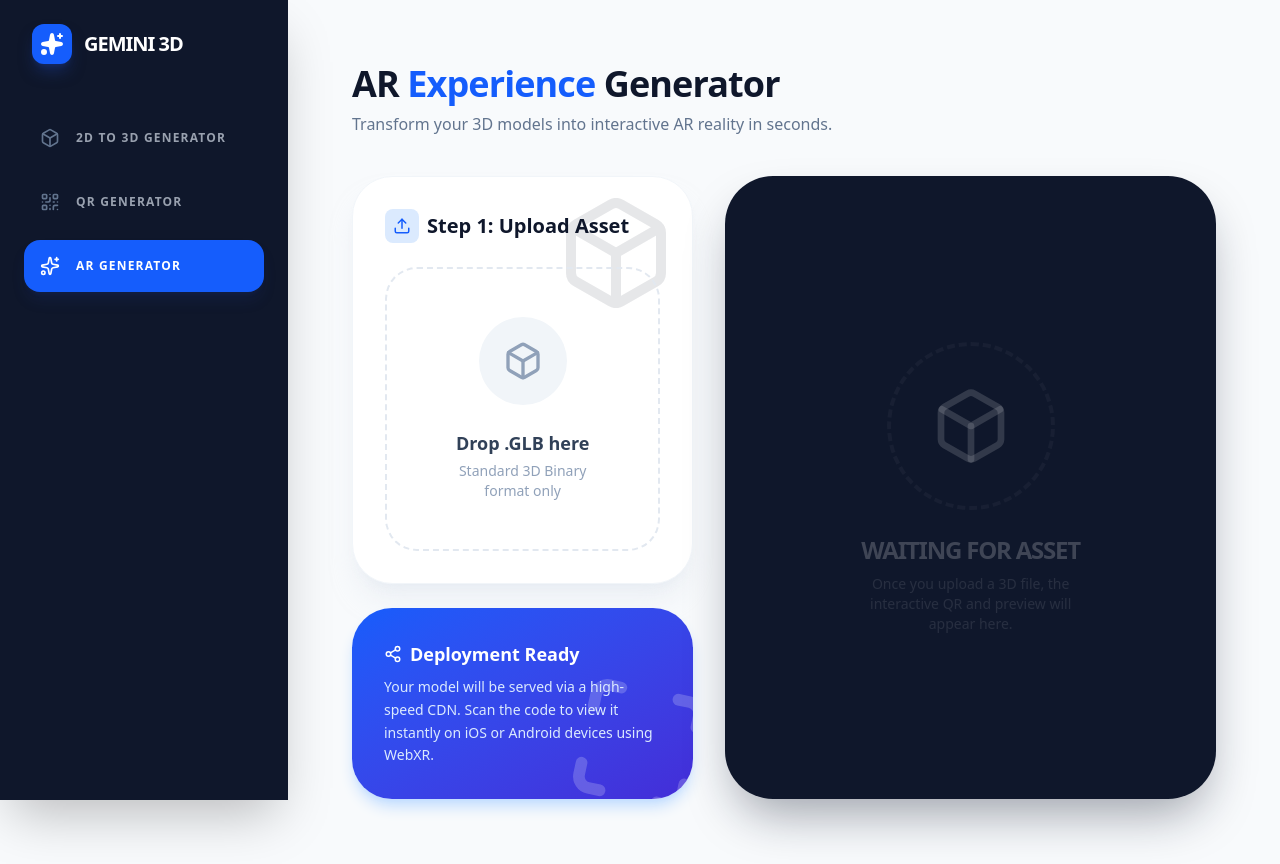
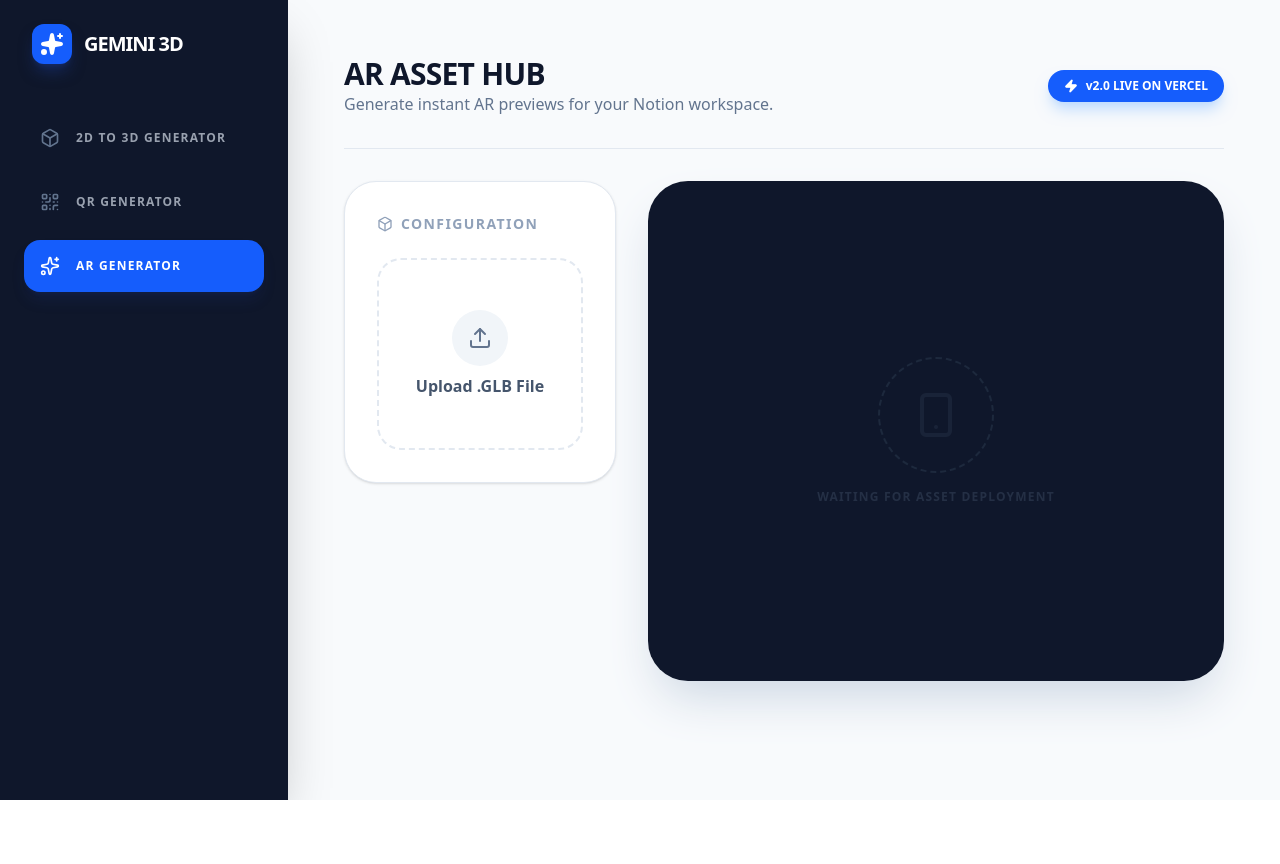
Before and after one commit to kabeer-web/ar-admin-pannel, a React (Vite) app: page / in a window 1280 px wide. After the commit the page ends 800 px from the top, so only its background shows below. Built offline with nearby package versions, Linux system fonts and the light colour scheme.

Commit message:
Added Notion-style UI, step-loading, and embed features for AR Generator

```diff
--- a/src/Components/ArGenerator.jsx
+++ b/src/Components/ArGenerator.jsx
@@ -1,6 +1,6 @@
 import React, { useState } from 'react';
 import { QRCodeCanvas } from 'qrcode.react';
-import { Upload, Smartphone, Loader2, AlertCircle, Box, CheckCircle2, Share2, Scan } from 'lucide-react';
+import { Upload, Smartphone, Loader2, AlertCircle, Box, CheckCircle2, Copy, Zap, Info } from 'lucide-react';
 import axios from 'axios';
 import '@google/model-viewer';
 
@@ -8,6 +8,7 @@ const ArGenerator = () => {
   const [modelUrl, setModelUrl] = useState('');
   const [publicUrl, setPublicUrl] = useState('');
   const [loading, setLoading] = useState(false);
+  const [uploadStep, setUploadStep] = useState('');
   const [error, setError] = useState(null);
 
   const API_BASE_URL = "http://localhost:5000";
@@ -15,6 +16,12 @@ const ArGenerator = () => {
   const getARViewLink = () => {
     if (!publicUrl) return '';
     return `${window.location.origin}/view?model=${encodeURIComponent(publicUrl)}`;
+  };
+
+  const copyToNotion = () => {
+    navigator.clipboard.writeText(getARViewLink());
+    // Ek toast ya alert dikhane ke liye
+    alert("🚀 Notion Ready Link Copied!");
   };
 
   const handleFileUpload = async (e) => {
@@ -27,152 +34,128 @@ const ArGenerator = () => {
     setModelUrl(URL.createObjectURL(file));
     setLoading(true);
     setError(null);
+    setUploadStep('Preparing Asset...');
 
     const formData = new FormData();
     formData.append('model', file);
 
     try {
+      setUploadStep('Syncing to Cloudinary...');
       const res = await axios.post(`${API_BASE_URL}/api/upload-model`, formData, {
         headers: { "Content-Type": "multipart/form-data" }
       });
 
       if (res.data.url) {
+        setUploadStep('Generating QR Experience...');
+        setTimeout(() => {
             setPublicUrl(res.data.url);
+            setLoading(false);
+        }, 1000);
       }
     } catch (err) {
-      console.error("❌ Full Error Details:", err.response?.data || err.message);
-      setError(err.response?.data?.error || "Upload failed. Check Backend Terminal!");
-    } finally {
+      setError("Upload failed. Check connection!");
       setLoading(false);
     }
   };
 
   return (
-    <div className="min-h-screen p-4 md:p-8 bg-slate-50 text-slate-900 animate-in fade-in duration-700">
-      {/* Header Section */}
-      <div className="max-w-6xl mx-auto mb-10">
-        <h1 className="text-4xl font-black tracking-tight text-slate-900 mb-2">
-          AR <span className="text-blue-600">Experience</span> Generator
-        </h1>
-        <p className="text-slate-500 font-medium">Transform your 3D models into interactive AR reality in seconds.</p>
+    <div className="max-w-7xl mx-auto p-6 space-y-8 animate-in fade-in duration-500">
+      {/* Header with Badge */}
+      <div className="flex flex-col md:flex-row justify-between items-start md:items-center gap-4 border-b border-slate-200 pb-8">
+        <div>
+          <h1 className="text-3xl font-black text-slate-900 tracking-tight">AR ASSET HUB</h1>
+          <p className="text-slate-500 font-medium">Generate instant AR previews for your Notion workspace.</p>
+        </div>
+        <div className="bg-blue-600 text-white px-4 py-2 rounded-full text-xs font-bold flex items-center gap-2 shadow-lg shadow-blue-200">
+          <Zap size={14} fill="white"/> v2.0 LIVE ON VERCEL
+        </div>
       </div>
 
-      {error && (
-        <div className="max-w-6xl mx-auto mb-6 bg-red-50 border border-red-200 text-red-700 p-4 rounded-2xl flex items-center gap-3 animate-bounce">
-          <AlertCircle size={20}/> {error}
-        </div>
-      )}
-
-      <div className="max-w-6xl mx-auto grid grid-cols-1 lg:grid-cols-12 gap-8">
-
-        {/* --- LEFT: UPLOAD PANEL (40%) --- */}
-        <div className="lg:col-span-5 space-y-6">
-          <div className="bg-white p-8 rounded-[2.5rem] shadow-xl shadow-slate-200/50 border border-slate-100 relative overflow-hidden group">
-            <div className="absolute top-0 right-0 p-4 opacity-10 group-hover:opacity-20 transition-opacity">
-               <Box size={120} />
-            </div>
-
-            <h2 className="text-xl font-bold mb-6 flex items-center gap-2">
-              <span className="bg-blue-100 text-blue-600 p-2 rounded-lg"><Upload size={18}/></span>
-              Step 1: Upload Asset
+      <div className="grid grid-cols-1 lg:grid-cols-12 gap-8">
+        {/* Left: Action Area */}
+        <div className="lg:col-span-4 space-y-6">
+          <div className="bg-white p-8 rounded-[2rem] border border-slate-200 shadow-sm relative overflow-hidden group">
+            <h2 className="text-sm font-bold text-slate-400 uppercase tracking-widest mb-6 flex items-center gap-2">
+                <Box size={16}/> Configuration
             </h2>
 
             <input type="file" id="glb-up" className="hidden" onChange={handleFileUpload} accept=".glb" />
-            <label
-              htmlFor="glb-up"
-              className={`relative cursor-pointer group flex flex-col items-center justify-center border-2 border-dashed rounded-[2rem] p-12 transition-all duration-300 ${
-                loading ? 'border-blue-400 bg-blue-50/50' : 'border-slate-200 hover:border-blue-400 hover:bg-slate-50'
-              }`}
-            >
-              <div className={`p-6 rounded-full transition-transform group-hover:scale-110 ${loading ? 'bg-blue-100' : 'bg-slate-100'}`}>
-                {loading ? <Loader2 className="animate-spin text-blue-600" size={40}/> : <Box className="text-slate-400 group-hover:text-blue-500" size={40}/>}
+            <label htmlFor="glb-up" className={`w-full h-48 border-2 border-dashed rounded-[1.5rem] flex flex-col items-center justify-center transition-all cursor-pointer ${loading ? 'border-blue-400 bg-blue-50' : 'border-slate-200 hover:border-blue-500'}`}>
+               {loading ? (
+                 <div className="flex flex-col items-center gap-3">
+                   <Loader2 className="animate-spin text-blue-600" size={32}/>
+                   <span className="text-sm font-bold text-blue-600 animate-pulse">{uploadStep}</span>
                  </div>
-              <span className="mt-6 font-bold text-slate-700 text-lg">
-                {loading ? "Processing..." : "Drop .GLB here"}
-              </span>
-              <p className="text-slate-400 text-sm mt-1 text-center">Standard 3D Binary format only</p>
+               ) : (
+                 <div className="flex flex-col items-center gap-2">
+                   <div className="p-4 bg-slate-100 rounded-full text-slate-500 group-hover:bg-blue-100 group-hover:text-blue-600 transition-colors">
+                     <Upload size={24}/>
+                   </div>
+                   <span className="font-bold text-slate-600">Upload .GLB File</span>
+                 </div>
+               )}
             </label>
 
             {publicUrl && (
-              <div className="mt-6 p-4 bg-emerald-50 border border-emerald-100 rounded-2xl flex items-center gap-3 text-emerald-700">
-                <CheckCircle2 size={20} className="shrink-0"/>
-                <span className="text-sm font-semibold truncate">Successfully hosted on Cloudinary</span>
+              <div className="mt-6 space-y-3">
+                <button
+                  onClick={copyToNotion}
+                  className="w-full py-4 bg-slate-900 text-white rounded-2xl font-bold flex items-center justify-center gap-3 hover:scale-[1.02] transition-transform shadow-xl shadow-slate-200"
+                >
+                  <img src="https://upload.wikimedia.org/wikipedia/commons/4/45/Notion_app_logo.png" className="w-5 h-5 invert" alt=""/>
+                  Copy Notion Embed
+                </button>
+                <div className="flex items-center gap-2 justify-center text-xs font-bold text-emerald-600 bg-emerald-50 py-2 rounded-lg">
+                    <CheckCircle2 size={14}/> CLOUD SYNC ACTIVE
+                </div>
               </div>
             )}
           </div>
 
-          <div className="bg-gradient-to-br from-blue-600 to-indigo-700 p-8 rounded-[2.5rem] text-white shadow-lg shadow-blue-200 relative overflow-hidden">
-             <div className="relative z-10">
-                <h3 className="font-bold text-lg mb-2 flex items-center gap-2">
-                  <Share2 size={18}/> Deployment Ready
+          {/* Model Info Card */}
+          {publicUrl && (
+            <div className="bg-slate-50 p-6 rounded-[2rem] border border-slate-200 animate-in slide-in-from-bottom-4 duration-500">
+                <h3 className="text-xs font-black text-slate-400 uppercase tracking-widest mb-4 flex items-center gap-2">
+                    <Info size={14}/> Asset Info
                 </h3>
-                <p className="text-blue-100 text-sm leading-relaxed">
-                  Your model will be served via a high-speed CDN. Scan the code to view it instantly on iOS or Android devices using WebXR.
-                </p>
-             </div>
-             <div className="absolute -bottom-4 -right-4 opacity-20 rotate-12">
-                <Scan size={140}/>
+                <div className="space-y-3">
+                    <div className="flex justify-between text-sm"><span className="text-slate-500">Format</span> <span className="font-bold text-slate-700 underline decoration-blue-500">Binary GLB</span></div>
+                    <div className="flex justify-between text-sm"><span className="text-slate-500">Optimized</span> <span className="font-bold text-slate-700">Yes</span></div>
+                    <div className="flex justify-between text-sm"><span className="text-slate-500">AR Support</span> <span className="font-bold text-slate-700">Universal</span></div>
                 </div>
             </div>
+          )}
         </div>
 
-        {/* --- RIGHT: PREVIEW PANEL (60%) --- */}
-        <div className="lg:col-span-7">
-          <div className="bg-slate-900 rounded-[3rem] p-2 shadow-2xl shadow-slate-900/40 relative h-full flex flex-col min-h-[600px]">
-
+        {/* Right: Preview Area */}
+        <div className="lg:col-span-8">
+           <div className="bg-slate-900 rounded-[2.5rem] p-8 h-full min-h-[500px] flex flex-col md:flex-row gap-8 items-center shadow-2xl shadow-slate-300">
               {publicUrl ? (
-              <div className="flex flex-col h-full p-6 md:p-10">
-                {/* QR Section */}
-                <div className="flex flex-col md:flex-row items-center gap-8 mb-10">
-                  <div className="bg-white p-5 rounded-[2rem] shadow-2xl transform hover:scale-105 transition-transform">
-                    <QRCodeCanvas
-                      value={getARViewLink()}
-                      size={200}
-                      level="H"
-                      includeMargin={true}
-                      className="rounded-xl"
-                    />
+                <>
+                  <div className="bg-white p-6 rounded-[2rem] shadow-2xl">
+                    <QRCodeCanvas value={getARViewLink()} size={200} />
+                    <p className="mt-4 text-center text-[10px] font-black text-slate-400 tracking-[0.2em]">SCAN FOR AR</p>
                   </div>
-                  <div className="text-center md:text-left">
-                    <div className="inline-flex items-center gap-2 bg-blue-500/20 text-blue-400 px-3 py-1 rounded-full text-xs font-bold uppercase tracking-wider mb-3">
-                      <Smartphone size={14}/> Live Preview
-                    </div>
-                    <h2 className="text-2xl font-bold text-white mb-2 italic">Scan to Visualize</h2>
-                    <p className="text-slate-400 text-sm max-w-xs">
-                      Aim your phone camera at this code to launch the AR experience directly in your space.
-                    </p>
-                  </div>
-                </div>
-
-                {/* Model Viewer Container */}
-                <div className="flex-1 bg-slate-800/50 rounded-[2rem] border border-white/5 overflow-hidden relative group">
-                  <div className="absolute top-4 left-4 z-10 bg-black/40 backdrop-blur-md text-white/70 px-4 py-2 rounded-full text-xs font-medium border border-white/10">
-                    Interact: 360° View Enabled
-                  </div>
+                  <div className="flex-1 w-full h-full rounded-[2rem] overflow-hidden border border-white/10 bg-slate-800/50">
                      <model-viewer
                         src={modelUrl}
                         auto-rotate
                         camera-controls
-                    interaction-prompt="none"
-                    style={{width:'100%', height:'100%', backgroundColor: 'transparent'}}
-                    className="cursor-grab active:cursor-grabbing"
+                        style={{width:'100%', height:'100%'}}
+                        className="ar-viewer"
                      />
                   </div>
+                </>
+              ) : (
+                <div className="w-full flex flex-col items-center justify-center text-slate-600 gap-4">
+                  <div className="p-8 border-2 border-dashed border-slate-800 rounded-full">
+                    <Smartphone size={48} className="opacity-20"/>
                   </div>
-            ) : (
-              <div className="flex flex-col items-center justify-center h-full text-white/20 p-20 text-center">
-                <div className="mb-6 p-10 border-4 border-dashed border-white/5 rounded-full animate-pulse">
-                  <Box size={80} />
-                </div>
-                <h3 className="text-2xl font-black uppercase tracking-tighter">Waiting for Asset</h3>
-                <p className="max-w-[250px] mt-2 text-sm text-white/10 font-medium">
-                  Once you upload a 3D file, the interactive QR and preview will appear here.
-                </p>
+                  <p className="font-bold tracking-widest text-xs opacity-40">WAITING FOR ASSET DEPLOYMENT</p>
                 </div>
               )}
            </div>
         </div>
-
       </div>
     </div>
   );
```
Lines whose indentation alone changed are shown as unchanged.
